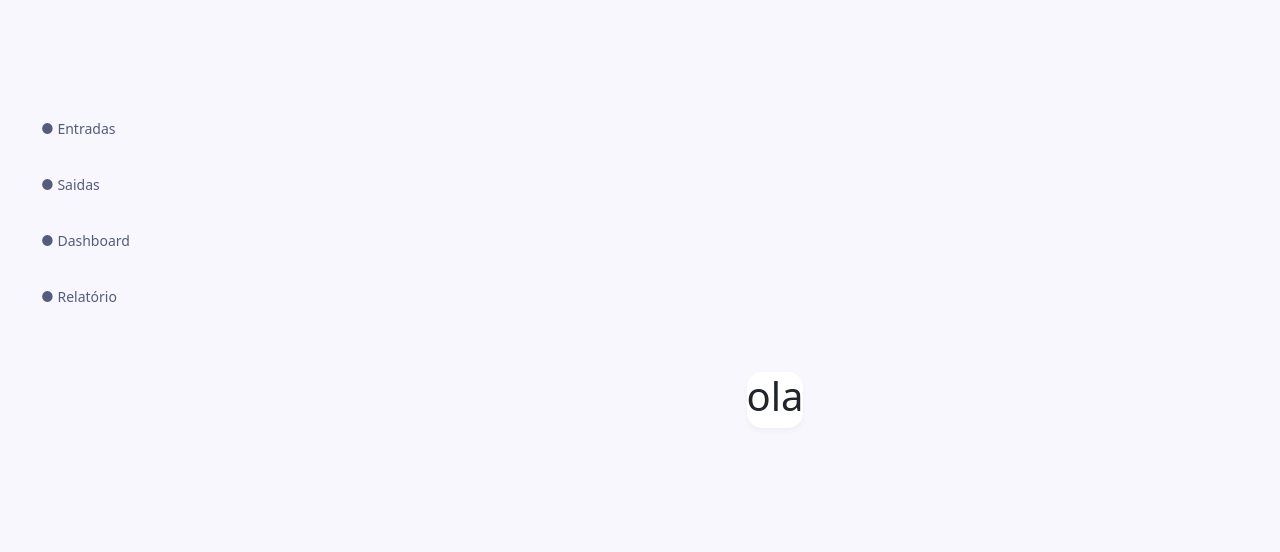
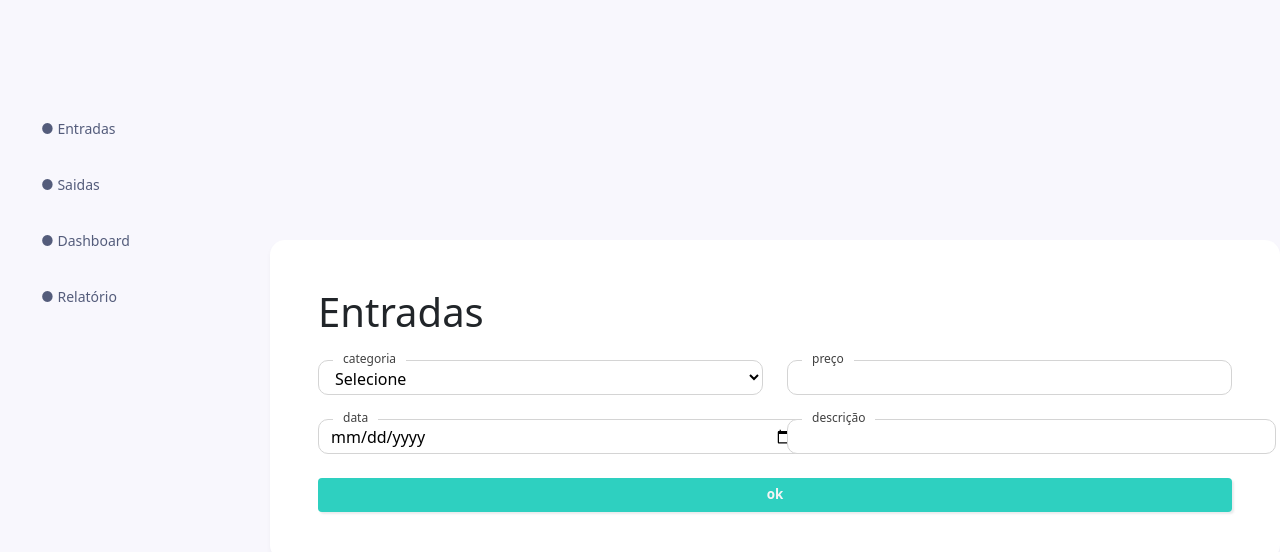
Before and after one commit to biancacostamelo/sistema-financeiro, a React (Create React App) app in the folder sistema/: page /Entradas in a window 1280 px wide. Shown: the top 552 px of the page. Built offline with nearby package versions, Linux system fonts and the light colour scheme.

Commit message:
criando pagina de entradas

```diff
--- a/sistema/src/paginas/entradas.jsx
+++ b/sistema/src/paginas/entradas.jsx
@@ -1,9 +1,67 @@
 import React from "react"
 
 const Entradas = () => {
-    return(
+    return (
         <div className="campo">
-                <div className="div"><h1>ola</h1></div>
+            <form>
+                <div className="div p-5">
+                    <div className="mb-4">
+                        <h1>Entradas</h1>
+                    </div>
+                    <div className="row mb-4">
+                        <div className="col-sm-6 r campoLabel">
+                            <label htmlFor="categoria" className="label">categoria</label>
+                            <select name="categoria" id="categoria" required>
+                                {/* <option value="">Selecione</option>
+                                    <option value="alimentacao">Alimentação</option>
+                                    <option value="moradia">Moradia</option>
+                                    <option value="transporte">Transporte</option>
+                                    <option value="educacao">Educação</option>
+                                    <option value="saude">Saúde</option>
+                                    <option value="lazer_entretenimento">Lazer e entretenimento</option>
+                                    <option value="vestuario">Vestuário</option>
+                                    <option value="tecnologia_comunicacao">Tecnologia e comunicação</option>
+                                    <option value="seguros_protecao">Seguros e proteção</option>
+                                    <option value="impostos_taxas">Impostos e taxas</option>
+                                    <option value="despesas_animais">Despesas com animais de estimação</option>
+                                    <option value="doacoes_caridade">Doações e caridade</option> */}
+                                <option value="">Selecione</option>
+                                <option value="salario">Salário</option>
+                                <option value="freelance">Freelance ou prestação de serviços</option>
+                                <option value="investimentos">Rendimentos de investimentos</option>
+                                <option value="aluguéis">Aluguéis</option>
+                                <option value="pensao_aposentadoria">Pensão ou aposentadoria</option>
+                                <option value="comissoes_bonificacoes">Comissões ou bonificações</option>
+                                <option value="lucros_negocios">Lucros de negócios próprios</option>
+                                <option value="premios_sorteios">Prêmios ou sorteios</option>
+                                <option value="venda_bens">Venda de bens</option>
+                                <option value="ajuda_familiar">Ajuda financeira de familiares ou amigos</option>
+                                <option value="dividendos">Dividendos de ações</option>
+                                <option value="reembolsos">Reembolsos</option>
+                            </select>
+                        </div>
+                        <div className="col-sm-6 r campoLabel">
+                            <label htmlFor="preco" className="label">preço</label>
+                            <input type="number" />
+                        </div>
+                    </div>
+                    <div className="row mb-4">
+                        <div className="col-sm-6 campoLabel">
+                            <label htmlFor="data" className="label">data</label>
+                            <input type="date" className="input" />
+                        </div>
+                        <div className="col-sm-6 campoLabel">
+                            <label htmlFor="data" className="label">descrição</label>
+                            <input type="text" className="input" />
+                        </div>
+                    </div>
+                    <div className="row">
+                        <div className="col-sm-12">
+                            <button className="botaologin"><b>ok</b></button>
+                        </div>
+                    </div>
+                </div>
+            </form>
         </div>
     )
 }
```
